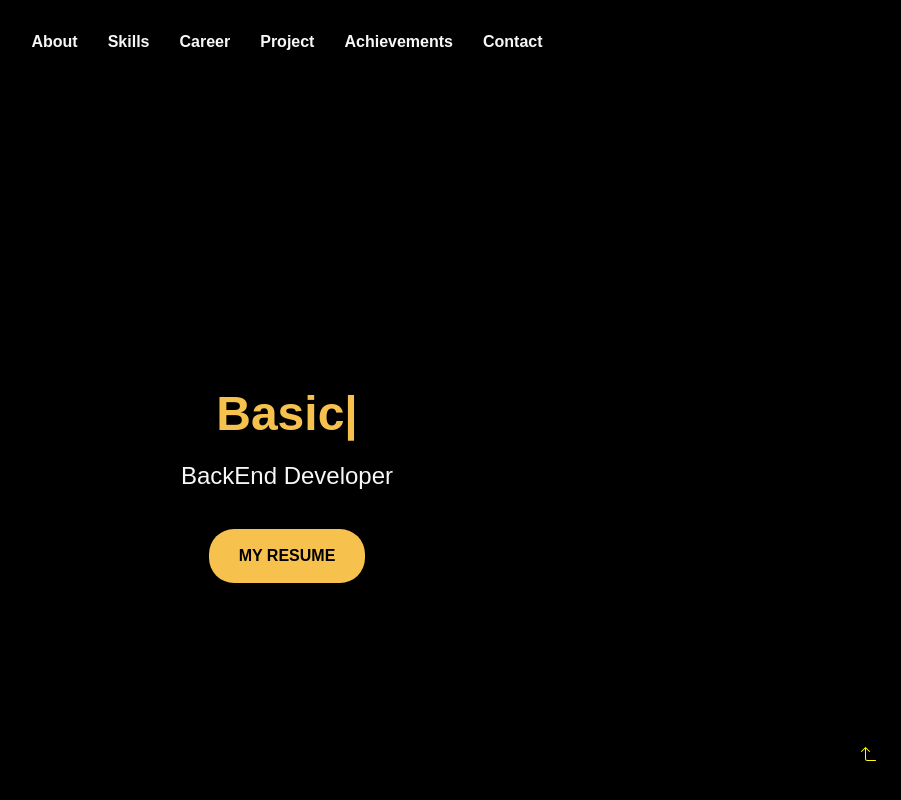
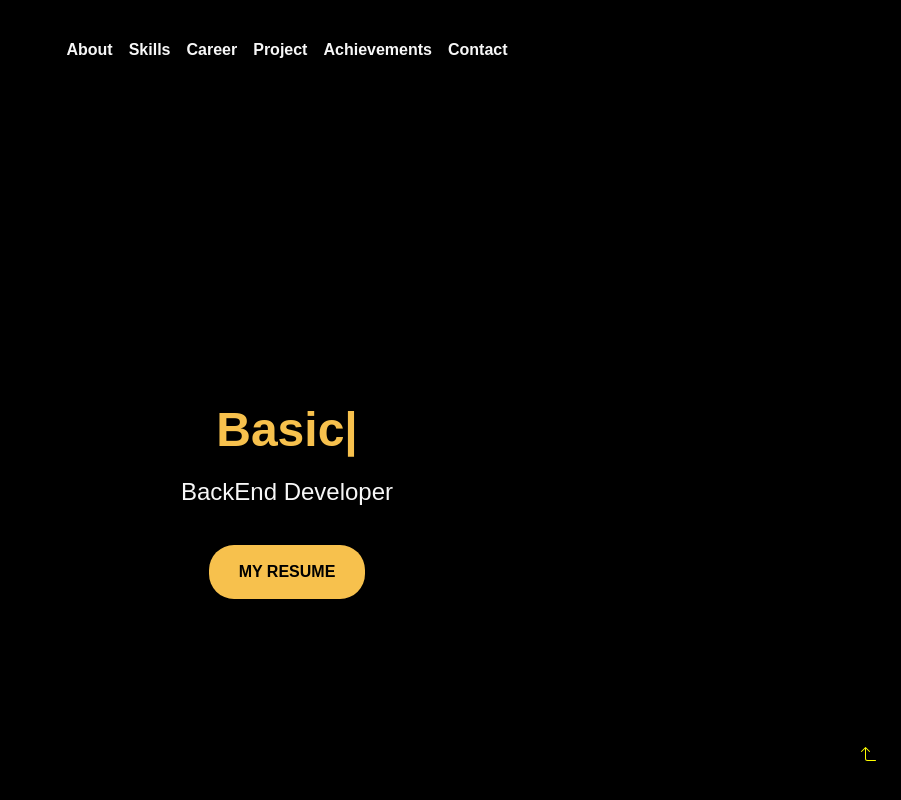
Before and after one commit to melbinproy2003/My-Web, a React (Create React App) app: page / in a window 1280 px wide. Shown: the top 800 px of the page, without its empty margins (353-1254 px from the left). Built offline with nearby package versions, Linux system fonts and the light colour scheme.

Commit message:
navbar updated

```diff
--- a/src/Navbar.js
+++ b/src/Navbar.js
@@ -4,7 +4,13 @@
 const Navbar = () => {
     return (
         <>
-            <ul className="nav justify-content-center">
+            <nav className="navbar navbar-expand-lg navbar-light bg-black">
+                <div className="container-fluid">
+                    <button className="navbar-toggler" type="button" data-bs-toggle="collapse" data-bs-target="#navbarNav" aria-controls="navbarNav" aria-expanded="false" aria-label="Toggle navigation">
+                        <span className="navbar-toggler-icon"></span>
+                    </button>
+                    <div className="collapse navbar-collapse justify-content-center" id="navbarNav">
+                        <ul className="navbar-nav nav">
                             <li className="nav-item">
                                 <a className="nav-link" href="#About">About</a>
                             </li>
@@ -24,6 +30,10 @@
                                 <a className="nav-link" href="#Contact">Contact</a>
                             </li>
                         </ul>
+                    </div>
+                </div>
+            </nav>
+
 
             <a href="#Home" className="fixed-button" rel="noreferrer">
                 <svg xmlns="http://www.w3.org/2000/svg" width="16" height="16" fill="yellow" class="bi bi-arrow-90deg-up" viewBox="0 0 16 16">
```
Also changed, not shown: src/style.css (+17 -6 lines). Lines whose indentation alone changed are shown as unchanged.
